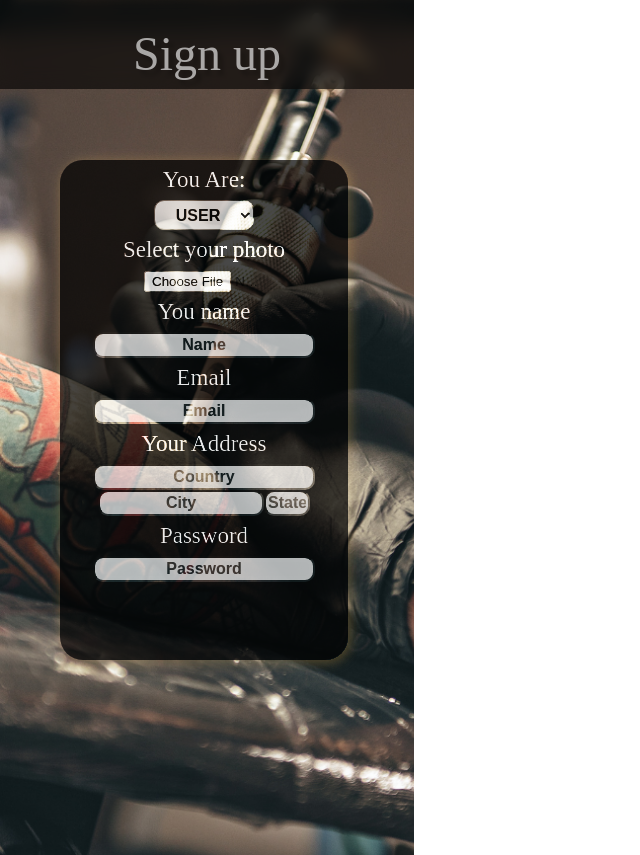
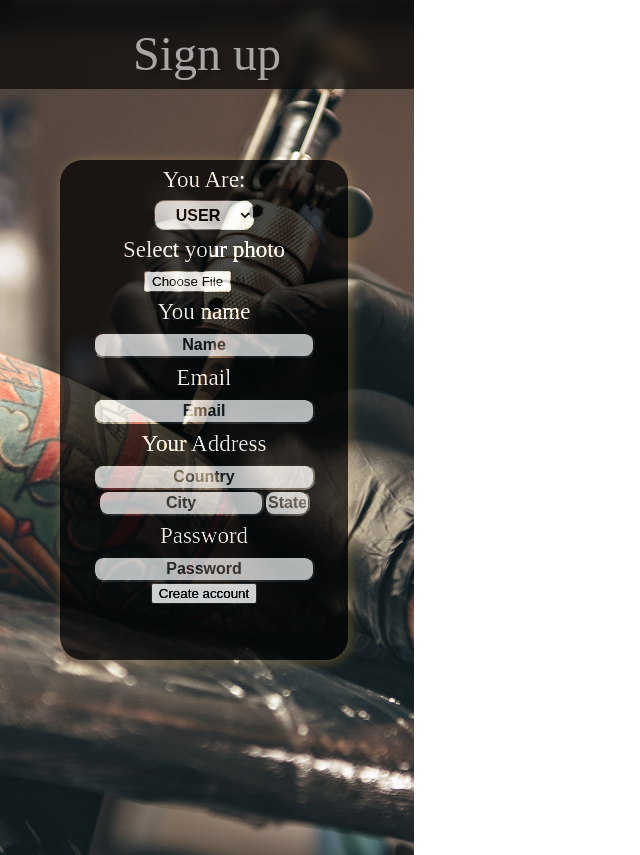
Before and after one commit to leoopardo/Tatt-U-React, a React (Create React App) app: page /signup in a window 1280 px wide. Shown: the whole page, without its empty margins (0-640 px from the left). Built offline with nearby package versions, Linux system fonts and the light colour scheme.

Commit message:
ta dando erro no request enviar foto cloudnary

```diff
--- a/src/Pages/signup.js
+++ b/src/Pages/signup.js
@@ -2,8 +2,10 @@ import { NavBarSimple } from "../components/navsBar/navBarSimple";
 import { useState } from "react";
 import { useNavigate } from "react-router-dom";
 import "../style/signUp-style.css"
+import { api } from "../api/api";
 
 export function Signup() {
+    const navigate = useNavigate()
     const [signUp, setSignUp] = useState({
         name: "",
         email: "",
@@ -15,15 +17,45 @@ export function Signup() {
         contact: "",
         role: ""
     })
+    const [img, setImg] = useState("");
+
     function handleChange(e){
         setSignUp({...signUp, [e.target.name]: e.target.value})
         console.log(signUp)
+    }
+
+    function handleImage(e){
+        setImg(e.target.files[0])
+        console.log(img)
+    }
+    async function handleUpload(){
+        try{
+            const uploadData = new FormData();
+            uploadData.append("picture", img);
+
+            const response = await api.post("/img/upload-image", uploadData);
+
+            return response.data.url
+        } catch(err){
+            console.log(err)
+        };
+    }
+    async function handleSubmit(e){
+        e.preventDefault();
+        try{
+            const imgURL = await handleUpload();
+            await api.post("/user/signup", {...signUp, profilePicture: imgURL})
+
+            navigate("/")
+        } catch(err){
+            console.log(err)
+        }
     }
     return (
         <div className="loginPage">
             <NavBarSimple><h1>Sign up</h1></NavBarSimple>
             <div className="formBox">
-                <form>
+                <form onSubmit={handleSubmit}>
                     <div>
                         <label htmlFor="role" className="labelYouAre">You Are:</label>
                     </div>
@@ -37,7 +69,9 @@ export function Signup() {
                     <input
                     name="profilePicture"
                     type="file"
+                    id="formImg"
                     className="pictureInput"
+                    onChange={handleImage}
                     />
                     <div>
                         <label htmlFor="email" className="signUpLabelEmail">You name</label>
@@ -103,6 +137,7 @@ export function Signup() {
                     value={signUp.password}
                     onChange={handleChange}
                     />
+                    <button type="submit">Create account</button>
                 </form>
             </div>
         </div>
```
